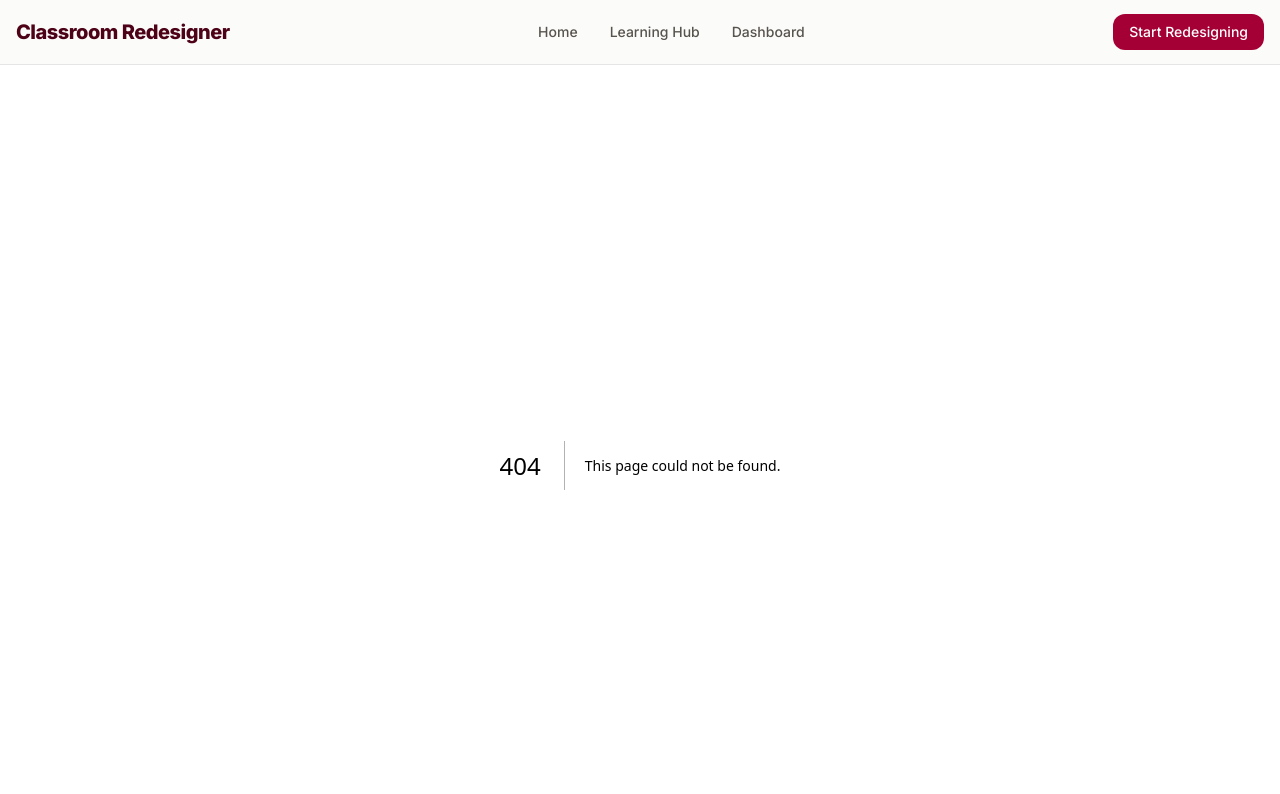
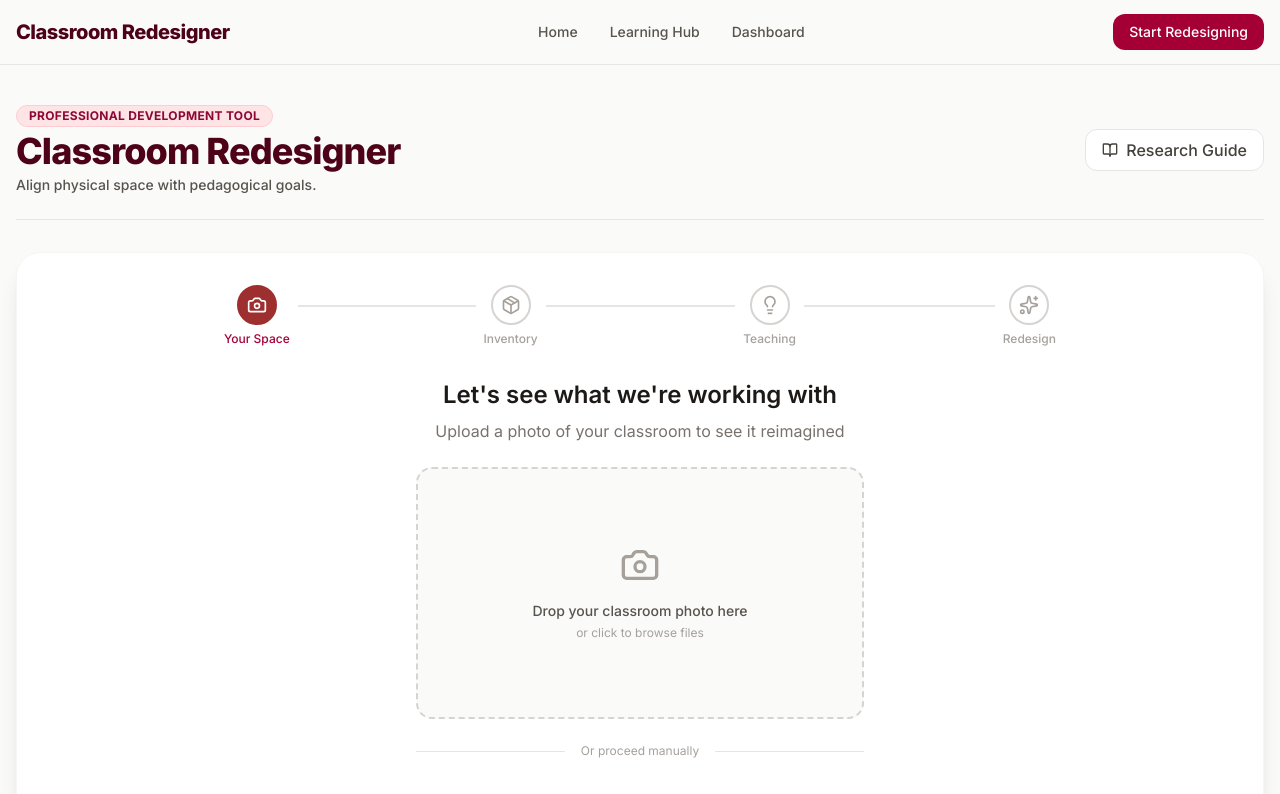
Before and after one commit to mrdavola/RedesignEd-Classroom, a Next.js app: page /redesign in a window 1280 px wide. Before the commit this address had no page. Shown: the top 794 px of the page. Built offline with nearby package versions, Linux system fonts and the light colour scheme.

Commit message:
feat: move wizard tool to /redesign route

```diff
--- /dev/null
+++ b/src/app/redesign/page.tsx
@@ -0,0 +1,13 @@
+import { Header } from "@/components/layout/header";
+import { WizardShell } from "@/components/wizard/wizard-shell";
+
+export default function RedesignPage() {
+  return (
+    <div className="max-w-7xl mx-auto px-4 py-6 md:py-10">
+      <Header />
+      <main className="bg-white rounded-3xl shadow-xl overflow-hidden min-h-[600px] border border-stone-100">
+        <WizardShell />
+      </main>
+    </div>
+  );
+}
```
